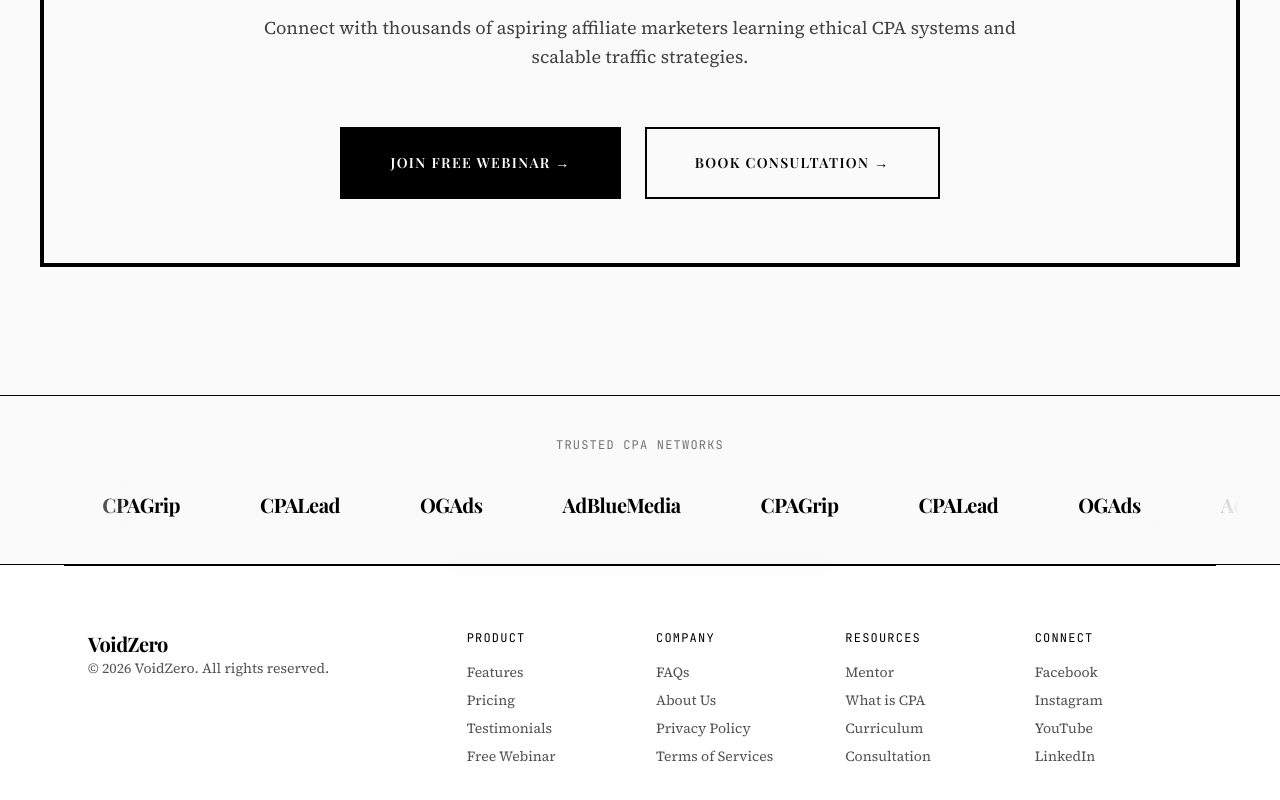
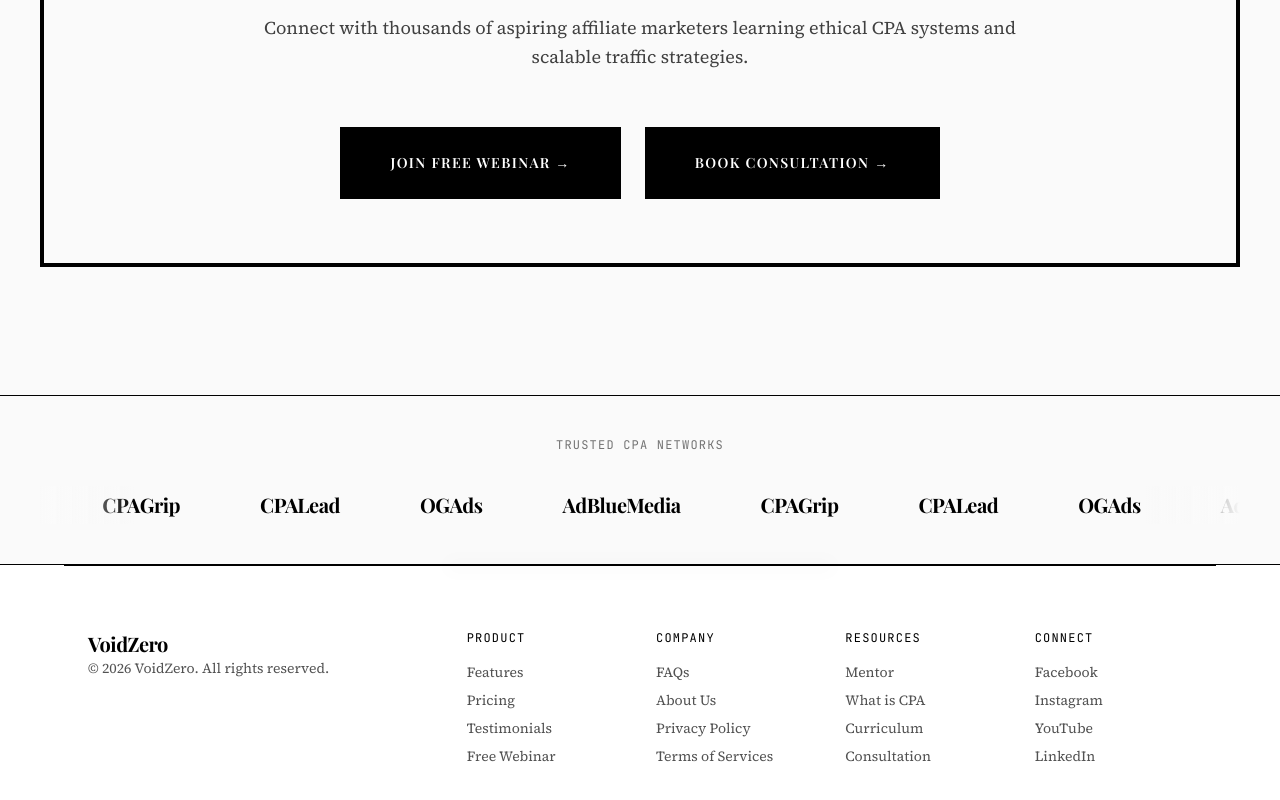
Before and after one commit to ibrahimkhan008/CPA, a Next.js app: page /about in a window 1280 px wide. Shown: the part 6533-7333 px from the top of the page. Built offline with nearby package versions, Linux system fonts and the light colour scheme; a web font is replaced by a local one.

Commit message:
fix: force black bg on consultation button for dark mode

```diff
--- a/app/about/page.tsx
+++ b/app/about/page.tsx
@@ -356,6 +356,7 @@ export default function AboutPage() {
               <Link
                 href="/consultation"
                 className="btn-secondary px-12 py-6 text-sm focus-visible:outline focus-visible:outline-3 focus-visible:outline-black focus-visible:outline-offset-3"
+                style={{ backgroundColor: "#000", color: "#fff", borderColor: "#000" }}
               >
                 Book Consultation →
               </Link>
```
